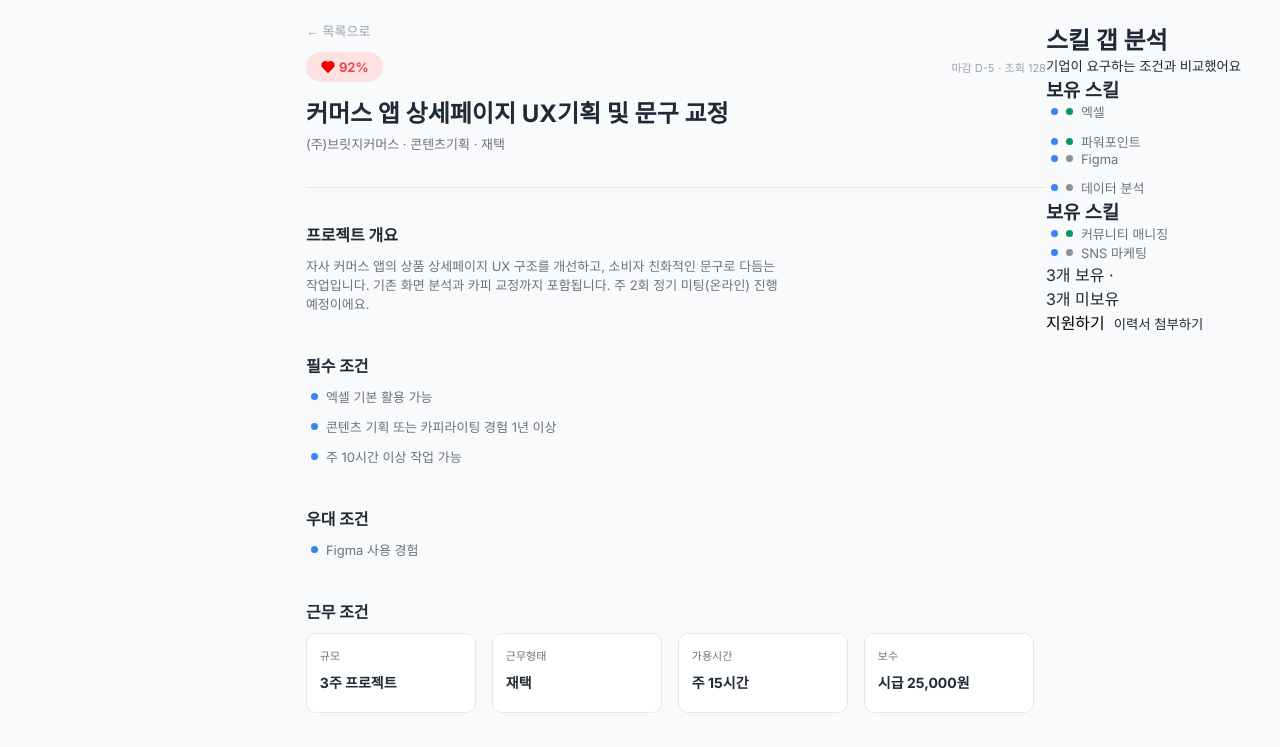
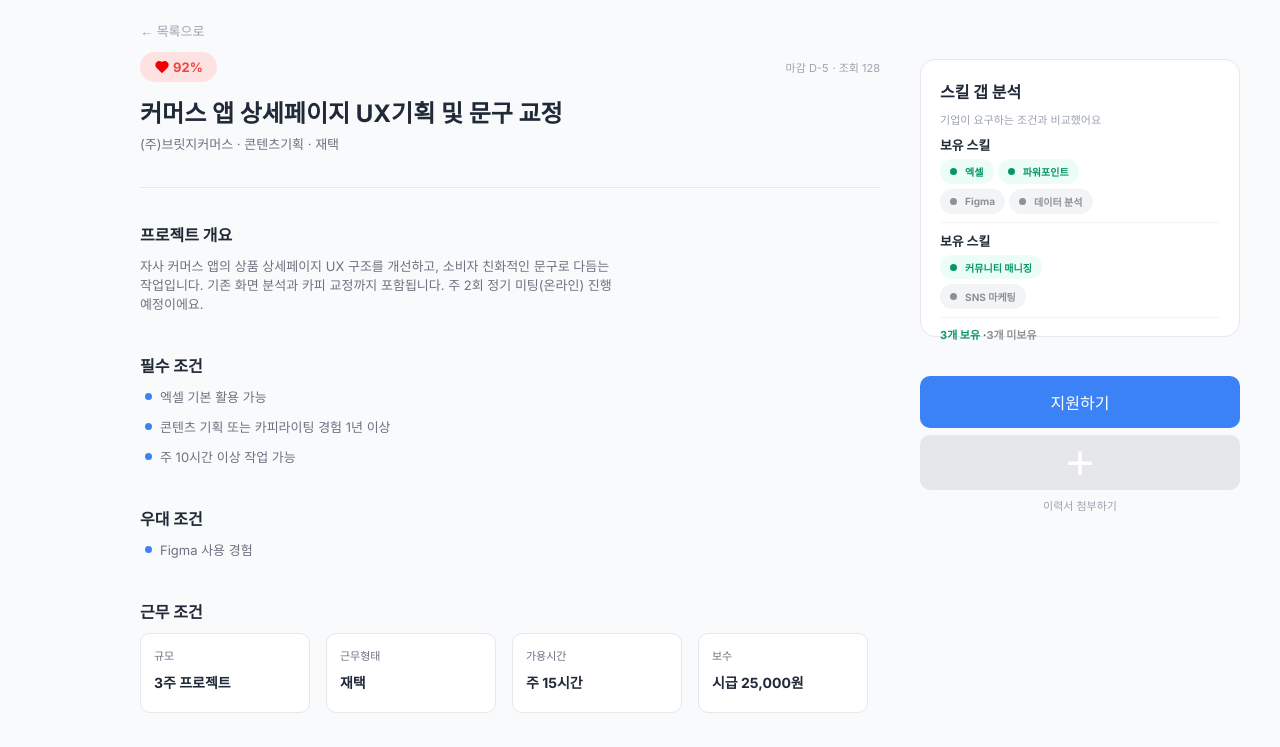
Before and after one commit to 2026-HERETHON/2026-herethon-2, a Django app: template worker/templates/project_detail.html in a window 1280 px wide. Shown: the part 70-817 px from the top of the page. Run offline with Django 5.2, Linux system fonts and the light colour scheme; the template is opened without the code that fills it, so the values that code supplies are empty.

Commit message:
feat: 상세페이지 css

```diff
--- a/static/css/project_detail.css
+++ b/static/css/project_detail.css
@@ -57,7 +57,10 @@
 
 main {
   display: flex;
-  margin: 1.31rem 0rem 0rem 19.12rem;
+  justify-content: center;
+  margin-top: 1.31rem;
+  margin-left: 100px;
+  gap: 2.5rem;
 }
 
 /* 목록으로 버튼 */
@@ -202,7 +205,7 @@ section > ul {
   word-break: keep-all;
 }
 
-ul {
+.dot-list {
   display: flex;
   flex-direction: column;
   justify-content: center;
@@ -211,13 +214,13 @@ ul {
   list-style: none;
 }
 
-ul li {
+.dot-list li {
   display: flex;
   align-items: center;
   gap: 0.5rem;
 }
 
-ul li::before {
+.dot-list li::before {
   content: "";
   width: 7px;
   height: 7px;
@@ -259,5 +262,122 @@ ul li::before {
 .skill-gap-wrap {
   display: flex;
   flex-direction: column;
+  width: 20rem;
+  height: 17.375rem;
 
+  background-color: var(--color-bg-default);
+  border: 1px solid var(--color-border-light);
+  border-radius: 15px;
+  padding: 1.19rem;
+  gap: 0.5rem;
+  margin: 2.4rem 0rem;
 }
+
+.skill-gap-wrap h2 {
+  font-size: 1rem;
+  font-weight: 700;
+}
+
+.skill-gap-wrap small {
+  font-size: 0.6875rem;
+  font-weight: 400;
+  color: var(--color-text-disabled);
+}
+
+.skill-gap-section {
+  display: flex;
+  flex-direction: column;
+  gap: 0.3rem;
+  padding-bottom: 0.5rem;
+  border-bottom: 1px solid var(--color-border-line);
+}
+
+.skill-gap-section h3 {
+  font-size: 0.8rem;
+  font-weight: 700;
+  color: var(--color-text-primary);
+}
+
+.skill-gap-section li {
+  display: flex;
+  align-items: center;
+  gap: 0.5rem;
+  font-size: 0.625rem;
+  font-weight: 400;
+  color: #8d9095;
+}
+
+.skill-gap-section ul {
+  display: flex;
+  width: fit-content;
+  gap: 0.25rem;
+}
+
+.get-skill li,
+.none-skill li {
+  padding: 0.31rem 0.63rem;
+  border-radius: 20px;
+  font-weight: 700;
+  font-size: 0.625rem;
+}
+
+.get-skill li {
+  background-color: var(--color-success-bg);
+  color: var(--color-success);
+}
+
+.none-skill li {
+  background-color: var(--color-bg-subtle);
+  color: #8d9095;
+}
+
+.skill-status {
+  display: flex;
+  font-size: 0.6875rem;
+  font-weight: 700;
+}
+
+.get {
+  color: var(--color-success);
+}
+
+.none {
+  color: #8d9095;
+}
+
+.apply-btn {
+  width: 100%;
+  height: 3.25rem;
+
+  display: flex;
+  justify-content: center;
+  align-items: center;
+
+  background-color: var(--color-primary);
+  color: var(--color-bg-default);
+  border-radius: 10px;
+  margin-bottom: 0.44rem;
+}
+
+.attach-btn {
+  display: flex;
+  width: 100%;
+  justify-content: center;
+  align-items: center;
+  background-color: var(--color-bg-guide);
+  border-radius: 10px;
+  margin-bottom: 0.44rem;
+
+  color: var(--color-bg-default);
+
+  font: revert;
+  font-size: 3rem;
+}
+
+.attach-text {
+  font-size: 0.6875rem;
+
+  display: flex;
+  justify-content: center;
+  color: var(--color-text-disabled);
+}
--- a/worker/templates/project_detail.html
+++ b/worker/templates/project_detail.html
@@ -32,13 +32,11 @@
       </div>
     </header>
 
-    <main claas="page-wrap">
+    <main>
       <!-- 프로젝트 상세화면  -->
       <div class="project-main">
         <div class="detail-header">
-          <a
-            class="back-btn"
-            href="../../onboarding/templates/worker_onboarding_step1.html"
+          <a class="back-btn" href="../../worker/templates/project_list.html"
             >← 목록으로
             <div class="ellipse hidden"></div
           ></a>
@@ -86,7 +84,7 @@
           </section>
           <section>
             <h3>필수 조건</h3>
-            <ul>
+            <ul class="dot-list">
               <li>엑셀 기본 활용 가능</li>
               <li>콘텐츠 기획 또는 카피라이팅 경험 1년 이상</li>
               <li>주 10시간 이상 작업 가능</li>
@@ -94,7 +92,7 @@
           </section>
           <section>
             <h3>우대 조건</h3>
-            <ul>
+            <ul class="dot-list">
               <li>Figma 사용 경험</li>
             </ul>
           </section>
@@ -130,13 +128,13 @@
 
           <section class="skill-gap-section">
             <h3>보유 스킬</h3>
-            <ul>
+            <ul class="get-skill">
               <li><img src="../../static/img/ellipse-green.svg" />엑셀</li>
               <li>
                 <img src="../../static/img/ellipse-green.svg" />파워포인트
               </li>
             </ul>
-            <ul>
+            <ul class="none-skill">
               <li><img src="../../static/img/ellipse-gray.svg" />Figma</li>
               <li>
                 <img src="../../static/img/ellipse-gray.svg" />데이터 분석
@@ -146,25 +144,25 @@
 
           <section class="skill-gap-section">
             <h3>보유 스킬</h3>
-            <ul>
+            <ul class="get-skill">
               <li>
                 <img src="../../static/img/ellipse-green.svg" />커뮤니티 매니징
               </li>
             </ul>
-            <ul>
+            <ul class="none-skill">
               <li><img src="../../static/img/ellipse-gray.svg" />SNS 마케팅</li>
             </ul>
           </section>
           <section class="skill-status">
-            <p>3개 보유 ·</p>
-            <p>3개 미보유</p>
+            <p class="get">3개 보유 ·</p>
+            <p class="none">3개 미보유</p>
           </section>
         </article>
 
-        <button class="apply-btn">지원하기</button>
+        <button class="apply-btn btn-hover">지원하기</button>
 
-        <button class="attach-btn"></button>
-        <small>이력서 첨부하기</small>
+        <button class="attach-btn">+</button>
+        <small class="attach-text">이력서 첨부하기</small>
       </nav>
     </main>
   </body>
```
